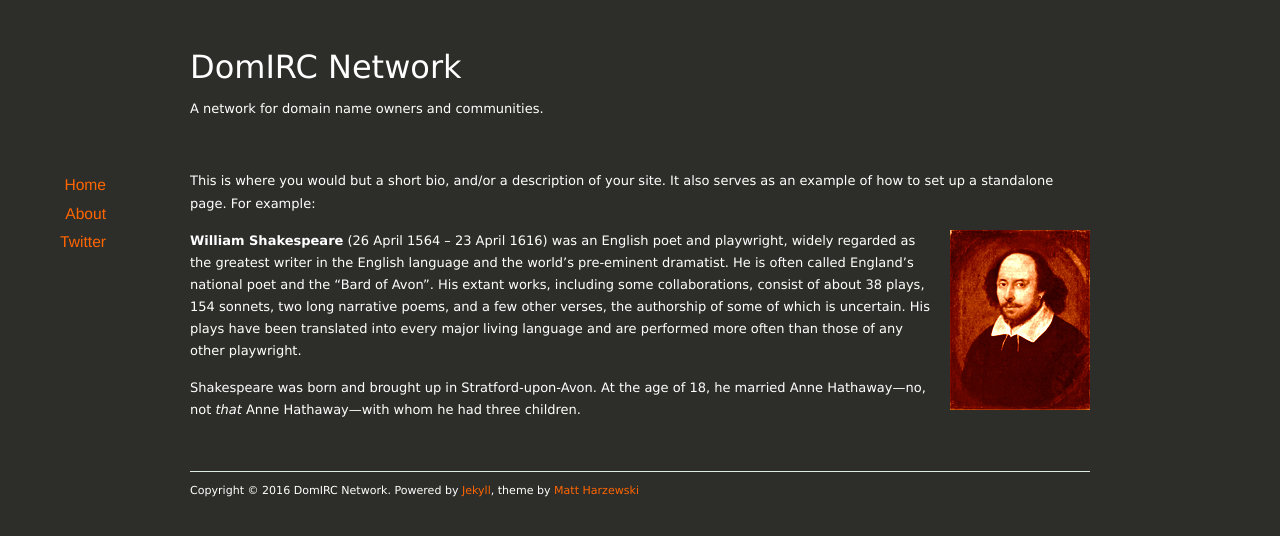
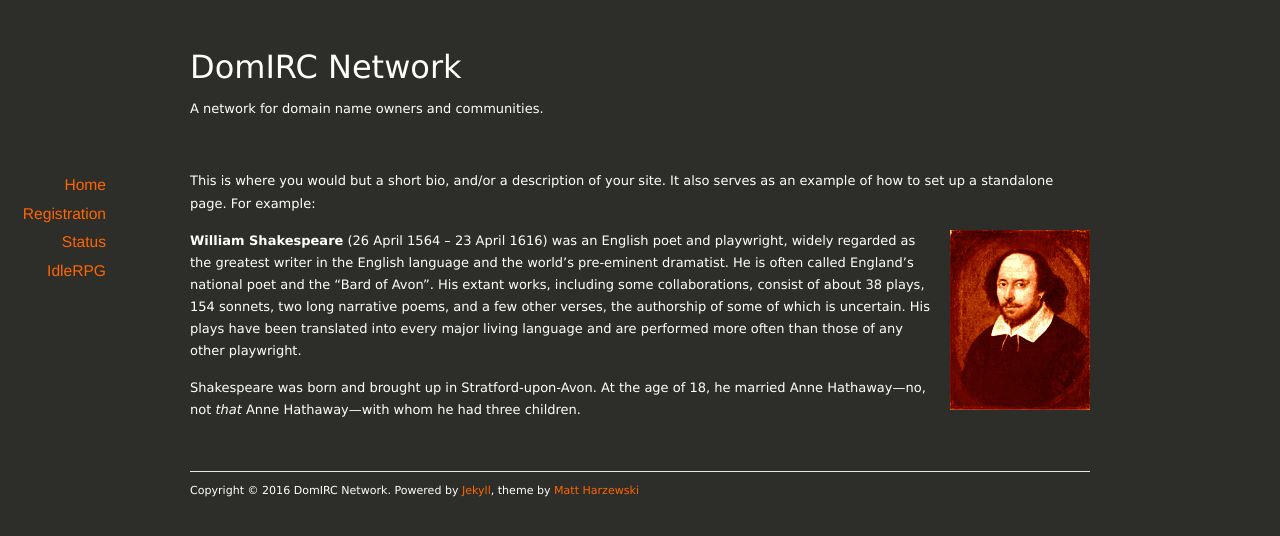
Before and after one commit to DomIRC/domirc.github.io, a Jekyll site: the page built from about/index.markdown, in a window 1280 px wide. Shown: the top 536 px of the page. Built offline with Jekyll 4.4.1, drawn with Linux system fonts in a browser that asks for light colours; nearby versions of some CDN libraries.

Commit message:
updated the navbar (+registration, +status, +idlerpg, -twitter)

```diff
--- a/_layouts/default.html
+++ b/_layouts/default.html
@@ -34,8 +34,9 @@
       <nav>
         <ul>
           <li><a href="/">Home</a></li>
-          <li><a href="/about">About</a></li>
-          <li><a href="https://twitter.com/blackfields_net">Twitter</a></li>
+          <li><a href="/registration">Registration</a></li>
+          <li><a href="https://status.domirc.net/">Status</a></li>
+          <li><a href="https://idlerpg.domirc.net/">IdleRPG</a></li>
         </ul>
       </nav>
     </div>
```
